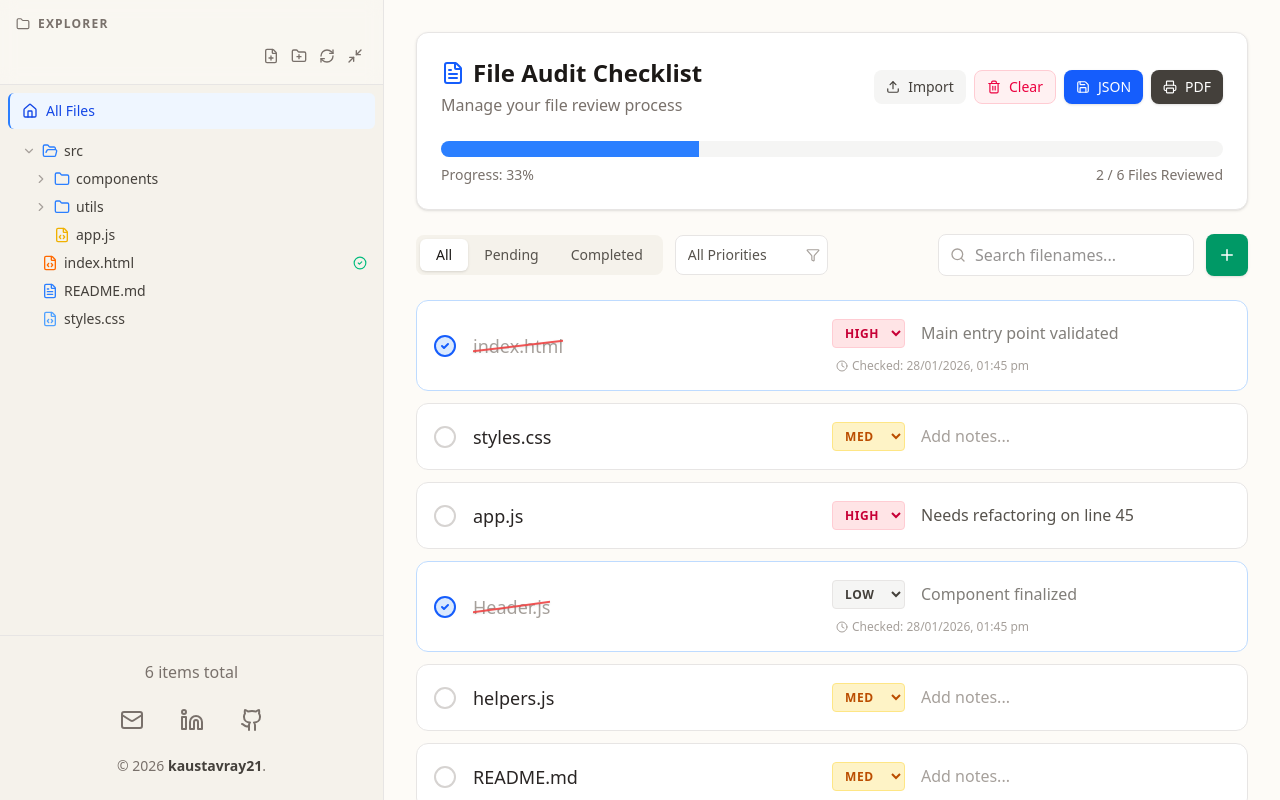
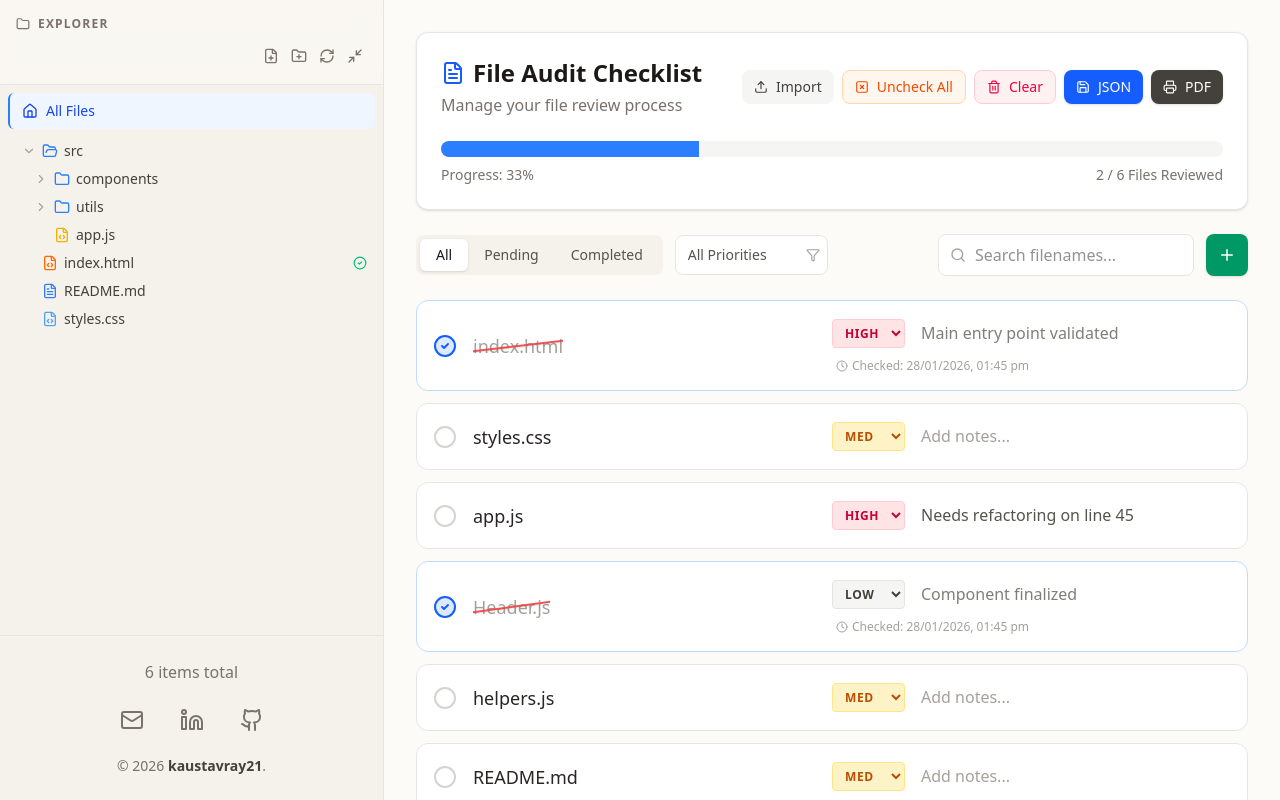
Before and after one commit to kaustavray21/file-auditor-checklist, a React (Vite) app: page / in a window 1280 px wide. Built offline with nearby package versions, Linux system fonts and the light colour scheme.

Commit message:
added an uncheck all file button

```diff
--- a/src/App.jsx
+++ b/src/App.jsx
@@ -61,6 +61,7 @@ export default function App() {
     handleSelectFolder,
     handleClearListClick,
     confirmClear,
+    handleUncheckAll,
     handleToolbarNewFile,
     handleToolbarNewFolder,
     handleAddFile,
@@ -132,8 +133,8 @@ export default function App() {
           <div
             onClick={() => handleSelectFolder(null)}
             className={`flex items-center gap-2 px-3 py-2 cursor-pointer text-sm font-medium rounded-md mb-2 transition-colors border-l-2 ${!selectedFolder
-                ? 'bg-blue-50 text-blue-700 border-blue-500'
-                : 'text-stone-600 hover:bg-stone-200/50 border-transparent'
+              ? 'bg-blue-50 text-blue-700 border-blue-500'
+              : 'text-stone-600 hover:bg-stone-200/50 border-transparent'
               }`}
           >
             <Home size={16} />
@@ -182,6 +183,7 @@ export default function App() {
                 selectedFolder={selectedFolder}
                 onImport={handleImportClick}
                 onClear={handleClearListClick}
+                onUncheckAll={handleUncheckAll}
                 onExport={handleExportJSON}
                 onPreview={() => setShowPreview(true)}
                 fileInputRef={fileInputRef}
--- a/src/components/header/Header.jsx
+++ b/src/components/header/Header.jsx
@@ -1,10 +1,11 @@
-import { FileText, Upload, Trash2, Save, Printer } from 'lucide-react';
+import { FileText, Upload, Trash2, Save, Printer, SquareX } from 'lucide-react';
 
 export function Header({
     stats,
     selectedFolder,
     onImport,
     onClear,
+    onUncheckAll,
     onExport,
     onPreview,
     fileInputRef,
@@ -36,6 +37,12 @@ export function Header({
                         className="flex items-center gap-2 px-3 py-1.5 bg-stone-100 hover:bg-stone-200 text-stone-700 rounded-lg transition-colors font-medium text-xs md:text-sm"
                     >
                         <Upload size={14} /> Import
+                    </button>
+                    <button
+                        onClick={onUncheckAll}
+                        className="flex items-center gap-2 px-3 py-1.5 bg-orange-50 hover:bg-orange-100 text-orange-600 border border-orange-200 rounded-lg transition-colors font-medium text-xs md:text-sm"
+                    >
+                        <SquareX size={14} /> Uncheck All
                     </button>
                     <button
                         onClick={onClear}
--- a/src/hooks/useFileManager.js
+++ b/src/hooks/useFileManager.js
@@ -18,6 +18,7 @@ export function useFileManager() {
         handlePriorityChange,
         handleDelete,
         clearFiles,
+        uncheckAll,
         addFile,
         importFiles,
     } = useFiles();
@@ -127,6 +128,7 @@ export function useFileManager() {
         handleSelectFolder,
         handleClearListClick,
         confirmClear,
+        handleUncheckAll: uncheckAll,
         handleToolbarNewFile,
         handleToolbarNewFolder,
         handleAddFile,
--- a/src/hooks/useFiles.js
+++ b/src/hooks/useFiles.js
@@ -76,6 +76,14 @@ export function useFiles() {
         setFiles([]);
     };
 
+    const uncheckAll = () => {
+        setFiles(files.map(file => ({
+            ...file,
+            checked: false,
+            checkedAt: null
+        })));
+    };
+
     const addFile = (file) => {
         setFiles([...files, file]);
     };
@@ -92,6 +100,7 @@ export function useFiles() {
         handlePriorityChange,
         handleDelete,
         clearFiles,
+        uncheckAll,
         addFile,
         importFiles,
     };
```
